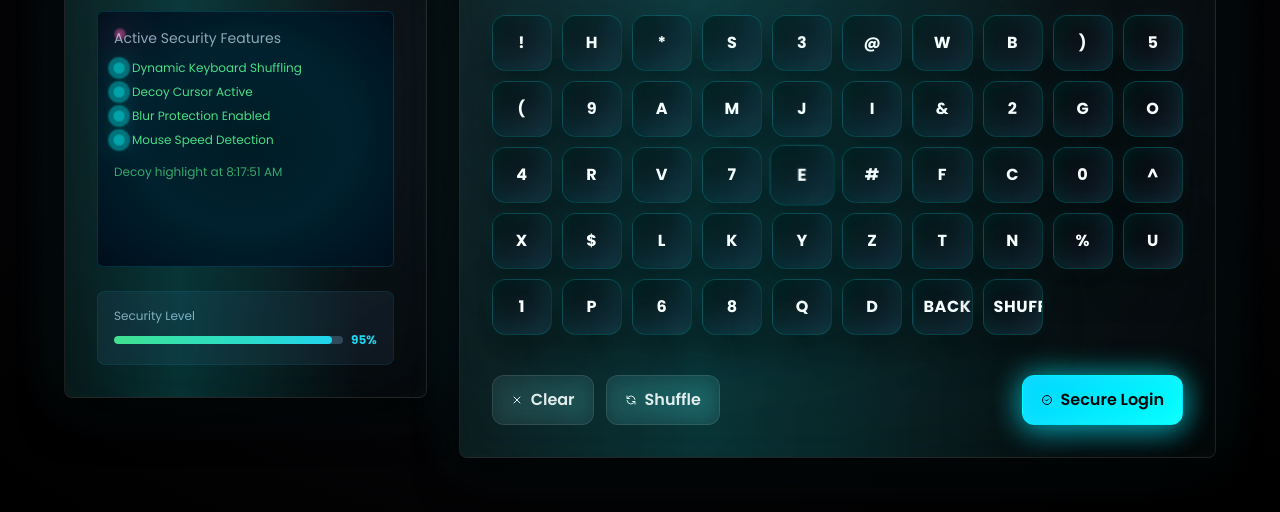
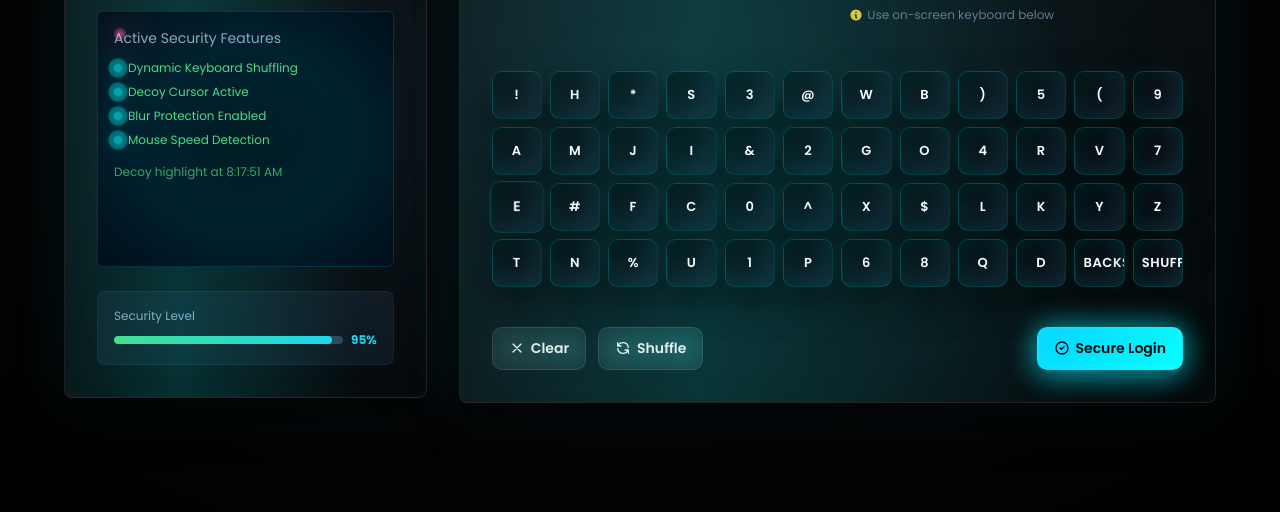
Before and after one commit to atharvachapleofficial-lang/shoulder_surfing, a website: page public/index.html in a window 1280 px wide. Shown: the part 288-800 px from the top of the page. Drawn offline with nearby package versions, Linux system fonts and the light colour scheme.

Commit message:
🖥️ Improve web UI for desktop browsers: spacing, icons, responsiveness

```diff
--- a/public/css/styles.css
+++ b/public/css/styles.css
@@ -87,9 +87,9 @@ body {
 .btn {
   display:inline-flex;
   align-items:center;
-  gap:8px;
-  border-radius:12px;
-  padding:12px 18px;
+  gap:6px;
+  border-radius:10px;
+  padding:10px 16px;
   font-weight:600;
   cursor:pointer;
   transition: all 0.4s cubic-bezier(0.4, 0, 0.2, 1);
@@ -97,6 +97,7 @@ body {
   overflow: hidden;
   border: 1px solid rgba(255, 255, 255, 0.1);
   backdrop-filter: blur(10px);
+  font-size: 14px;
 }
 
 .btn::before {
@@ -154,17 +155,17 @@ body {
 
 
 /* Keyboard and password */
-#keyboard { display: grid; grid-template-columns: repeat(auto-fit, minmax(56px, 1fr)); gap: 10px; align-items: center; }
+#keyboard { display: grid; grid-template-columns: repeat(auto-fit, minmax(48px, 1fr)); gap: 8px; align-items: center; }
 #keyboard > button {
-  min-width: 56px;
-  min-height: 56px;
-  border-radius: 14px;
-  padding: 12px 10px;
+  min-width: 48px;
+  min-height: 48px;
+  border-radius: 10px;
+  padding: 8px 8px;
   background: linear-gradient(135deg, rgba(0, 0, 0, 0.8), rgba(26, 26, 46, 0.6));
   border: 1px solid rgba(0, 255, 255, 0.2);
   color: #ffffff;
-  font-weight: 700;
-  font-size: 16px;
+  font-weight: 600;
+  font-size: 13px;
   letter-spacing: 0.6px;
   text-transform: uppercase;
   box-shadow:
@@ -229,7 +230,7 @@ body {
 
 .key { display:inline-flex; align-items:center; justify-content:center; }
 .control-key {
-  min-width: 120px;
+  min-width: 100px;
   background: linear-gradient(135deg, rgba(168, 85, 247, 0.2), rgba(236, 72, 153, 0.1));
   border: 1px solid rgba(168, 85, 247, 0.3);
   box-shadow:
@@ -390,11 +391,11 @@ input::placeholder {
 
 /* Security status indicators */
 .status-indicator {
-  width: 10px;
-  height: 10px;
+  width: 8px;
+  height: 8px;
   border-radius: 50%;
   display: inline-block;
-  margin-right: 8px;
+  margin-right: 6px;
   animation: statusPulse 2s ease-in-out infinite;
   position: relative;
 }
--- a/public/index.html
+++ b/public/index.html
@@ -67,7 +67,7 @@
           <div class="grid grid-cols-1 md:grid-cols-2 gap-6">
             <div class="mb-4">
               <label class="text-sm text-slate-300 flex items-center mb-3">
-                <svg class="w-3 h-3 mr-2 text-cyan-400" fill="none" stroke="currentColor" viewBox="0 0 24 24">
+                <svg class="w-4 h-4 mr-2 text-cyan-400" fill="none" stroke="currentColor" viewBox="0 0 24 24">
                   <path stroke-linecap="round" stroke-linejoin="round" stroke-width="2" d="M16 7a4 4 0 11-8 0 4 4 0 018 0zM12 14a7 7 0 00-7 7h14a7 7 0 00-7-7z"></path>
                 </svg>
                 Username
@@ -77,14 +77,14 @@
 
             <div class="mb-4">
               <label class="text-sm text-slate-300 flex items-center mb-3">
-                <svg class="w-3 h-3 mr-2 text-cyan-400" fill="none" stroke="currentColor" viewBox="0 0 24 24">
+                <svg class="w-4 h-4 mr-2 text-cyan-400" fill="none" stroke="currentColor" viewBox="0 0 24 24">
                   <path stroke-linecap="round" stroke-linejoin="round" stroke-width="2" d="M12 15v2m-6 4h12a2 2 0 002-2v-6a2 2 0 00-2-2H6a2 2 0 00-2 2v6a2 2 0 002 2zm10-10V7a4 4 0 00-8 0v4h8z"></path>
                 </svg>
                 Password
               </label>
               <div id="password-display" class="w-full p-4 rounded-lg bg-slate-900/60 border border-slate-600 text-xl tracking-widest text-center font-mono min-h-[56px] flex items-center justify-center"> </div>
               <div class="text-xs text-slate-500 mt-3 flex items-center">
-                <svg class="w-3 h-3 mr-1 text-amber-400" fill="currentColor" viewBox="0 0 20 20">
+                <svg class="w-3.5 h-3.5 mr-1 text-amber-400" fill="currentColor" viewBox="0 0 20 20">
                   <path fill-rule="evenodd" d="M18 10a8 8 0 11-16 0 8 8 0 0116 0zm-7-4a1 1 0 11-2 0 1 1 0 012 0zM9 9a1 1 0 000 2v3a1 1 0 001 1h1a1 1 0 100-2v-3a1 1 0 00-1-1H9z" clip-rule="evenodd"></path>
                 </svg>
                 Use on-screen keyboard below
@@ -97,20 +97,20 @@
           <div class="flex items-center justify-between mt-10">
             <div class="flex space-x-3">
               <button id="clearBtn" class="btn btn-ghost">
-                <svg class="w-3 h-3" fill="none" stroke="currentColor" viewBox="0 0 24 24">
+                <svg class="w-4 h-4" fill="none" stroke="currentColor" viewBox="0 0 24 24">
                   <path stroke-linecap="round" stroke-linejoin="round" stroke-width="2" d="M6 18L18 6M6 6l12 12"></path>
                 </svg>
                 Clear
               </button>
               <button id="shuffleBtn" class="btn btn-ghost">
-                <svg class="w-3 h-3" fill="none" stroke="currentColor" viewBox="0 0 24 24">
+                <svg class="w-4 h-4" fill="none" stroke="currentColor" viewBox="0 0 24 24">
                   <path stroke-linecap="round" stroke-linejoin="round" stroke-width="2" d="M4 4v5h.582m15.356 2A8.001 8.001 0 004.582 9m0 0H9m11 11v-5h-.581m0 0a8.003 8.003 0 01-15.357-2m15.357 2H15"></path>
                 </svg>
                 Shuffle
               </button>
             </div>
             <button id="submitBtn" class="btn btn-primary">
-              <svg class="w-3 h-3" fill="none" stroke="currentColor" viewBox="0 0 24 24">
+              <svg class="w-4 h-4" fill="none" stroke="currentColor" viewBox="0 0 24 24">
                 <path stroke-linecap="round" stroke-linejoin="round" stroke-width="2" d="M9 12l2 2 4-4m6 2a9 9 0 11-18 0 9 9 0 0118 0z"></path>
               </svg>
               Secure Login
```
Also changed, not shown: public/dashboard.html (+6 -6 lines).
